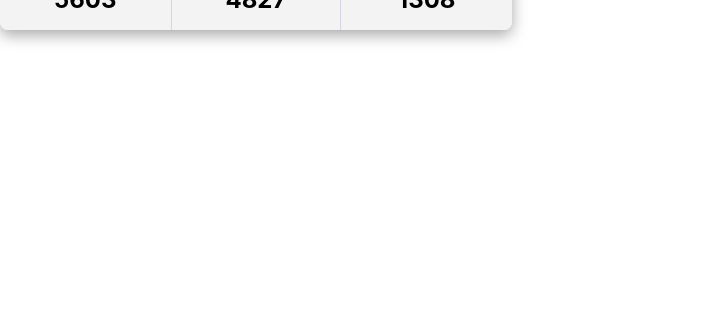
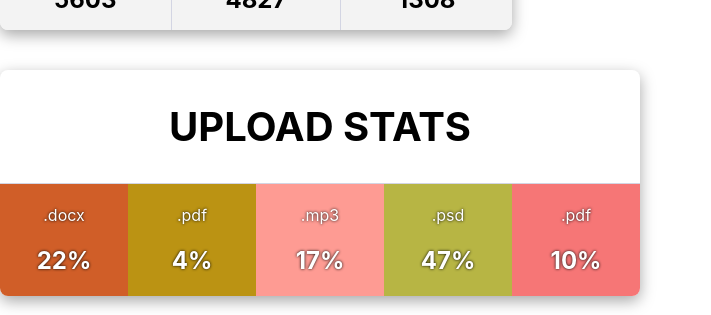
Before and after one commit to Nataliia0202/goit-react-hw-01-components, a React (Create React App) app: page / in a window 1280 px wide. Shown: the part 482-797 px from the top of the page, without its empty margins (0-711 px from the left). Built offline with nearby package versions, Linux system fonts and the light colour scheme.

Commit message:
add 2 task

```diff
--- a/src/components/App.jsx
+++ b/src/components/App.jsx
@@ -1,9 +1,12 @@
 import { Profile } from 'components/Profile/Profile';
 import user from 'base/user.json';
+import { Statistics } from 'components/Statistics/Statistics';
+import data from 'base/data.json';
 
 
 export const App = () => {
-  return (<div>
+  return (
+    <div>
       <Profile
         username={user.username}
         tag={user.tag}
@@ -11,7 +14,10 @@ export const App = () => {
         avatar={user.avatar}
         stats={user.stats}
       />
-  </div>);
+      <Statistics title="Upload stats" stats={data} />
+
+    </div>
+  );
 }
 
 // export const App = ({ children }) => {
--- a/src/components/Statistics/Statistics.jsx
+++ b/src/components/Statistics/Statistics.jsx
@@ -0,0 +1,71 @@
+import PropTypes from 'prop-types';
+import css from './Statistics.module.css';
+
+function getRandomHexColor() {
+  let bgColor = `#${Math.floor(Math.random() * 16777215).toString(16)}`;
+  return bgColor;
+}
+
+
+export const Statistics = ({ title, stats }) => {
+    return (
+      <div className={css.statisticsContainer}>
+        <section className={css.statistics}>
+          {title && <h2 className={css.title}>{title}</h2>}
+
+          <ul className={css.statList}>
+                    {stats.map(stat => {
+                const { label, percentage, id } = stat;
+                return (
+                    <li className={title ? css.statListItem : css.statListItemNoTitle}
+                        style={{backgroundColor: getRandomHexColor(),
+                                }}
+                        key={id}>
+                            <span className={css.label}>{label}</span>
+                            <span className={css.percentage}>{percentage}%</span>
+                    </li>
+                        )
+                    })}
+          </ul>
+        </section>
+      </div>
+    );
+};
+
+Statistics.propTypes = {
+  title: PropTypes.string,
+  stats: PropTypes.arrayOf(
+    PropTypes.shape({
+      id: PropTypes.string.isRequired,
+      label: PropTypes.string.isRequired,
+      percentage: PropTypes.number.isRequired,
+    }).isRequired
+  ).isRequired,
+};
+
+
+
+
+
+// {/* <section class="statistics">
+//   <h2 class="title">Upload stats</h2>
+
+//   <ul class="stat-list">
+//     <li class="item">
+//       <span class="label">.docx</span>
+//       <span class="percentage">4%</span>
+//     </li>
+//     <li class="item">
+//       <span class="label">.mp3</span>
+//       <span class="percentage">14%</span>
+//     </li>
+//     <li class="item">
+//       <span class="label">.pdf</span>
+//       <span class="percentage">41%</span>
+//     </li>
+//     <li class="item">
+//       <span class="label">.mp4</span>
+//       <span class="percentage">12%</span>
+//     </li>
+//   </ul>
+// </section> */}
--- a/src/components/Statistics/Statistics.module.css
+++ b/src/components/Statistics/Statistics.module.css
@@ -0,0 +1,65 @@
+.statisticsContainer {
+  max-width: 50%;
+  margin-top: 5vh;
+  display: flex;
+  flex-direction: column;
+  box-shadow: rgba(0, 0, 0, 0.35) 0px 5px 15px;
+  border-radius: 0.5rem;
+}
+
+.title {
+  margin: 0;
+  padding: 2rem;
+  text-transform: uppercase;
+  text-align: center;
+  color: #000;
+  font-weight: bold;
+  font-size: 2.5rem;
+  border-bottom: 1px solid #d3d5e3;
+}
+
+.statList {
+  width: 100%;
+  display: grid;
+  grid-template-columns: repeat(5, 1fr);
+  margin: 0;
+  padding: 0;
+  list-style: none;
+}
+
+.statList > .statListItem,
+.statList > .statListItemNoTitle {
+  display: flex;
+  flex-direction: column;
+  text-align: center;
+  text-shadow: 0 0 3px #000;
+}
+
+.statListItem:first-child {
+  border-radius: 0 0 0 0.5rem;
+}
+
+.statListItem:last-child {
+  border-radius: 0 0 0.5rem;
+}
+
+.statListItemNoTitle:first-child {
+  border-radius: 0.5rem 0 0 0.5rem;
+}
+
+.statListItemNoTitle:last-child {
+  border-radius: 0 0.5rem 0.5rem 0;
+}
+
+.label {
+  padding-top: 1.3rem;
+  font-size: 1rem;
+  color: #fff;
+}
+
+.percentage {
+  padding: 1.3rem;
+  font-size: 1.5rem;
+  font-weight: bold;
+  color: #fff;
+}
```
Lines whose indentation alone changed are shown as unchanged.
